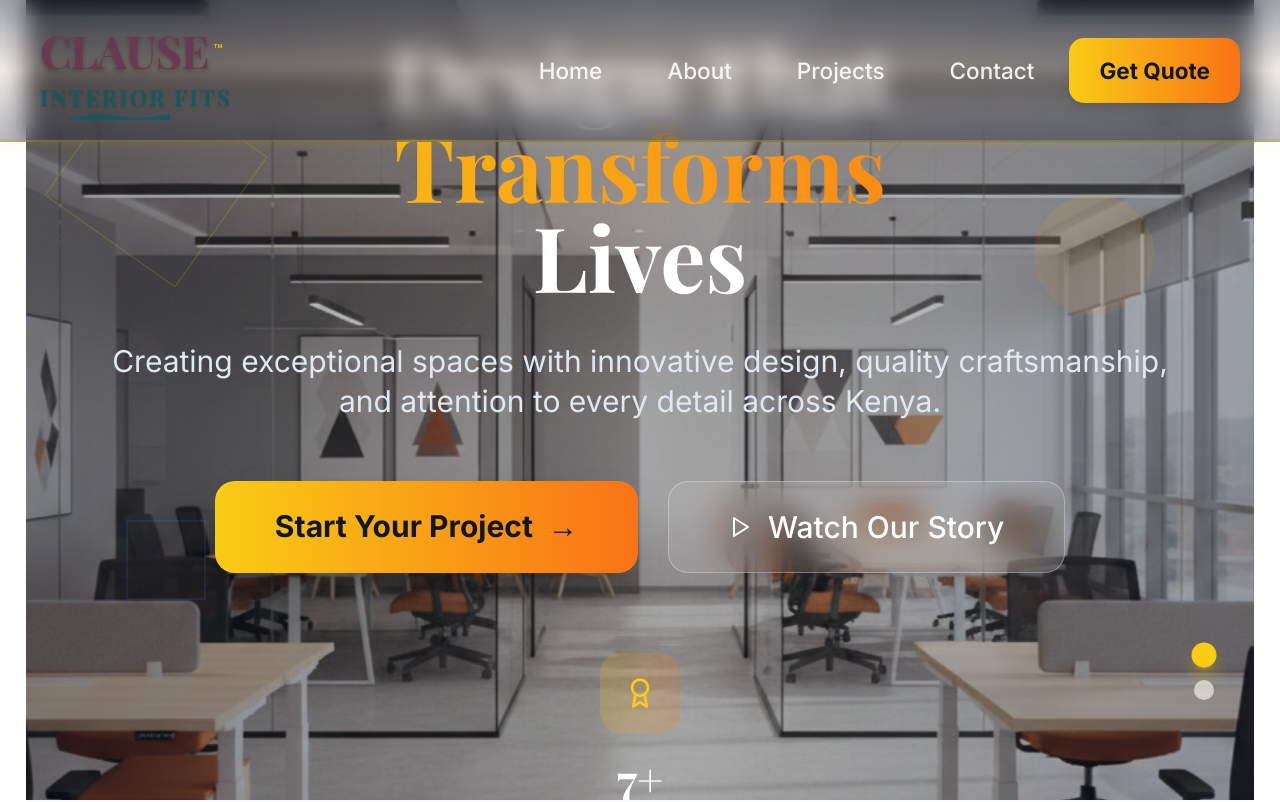
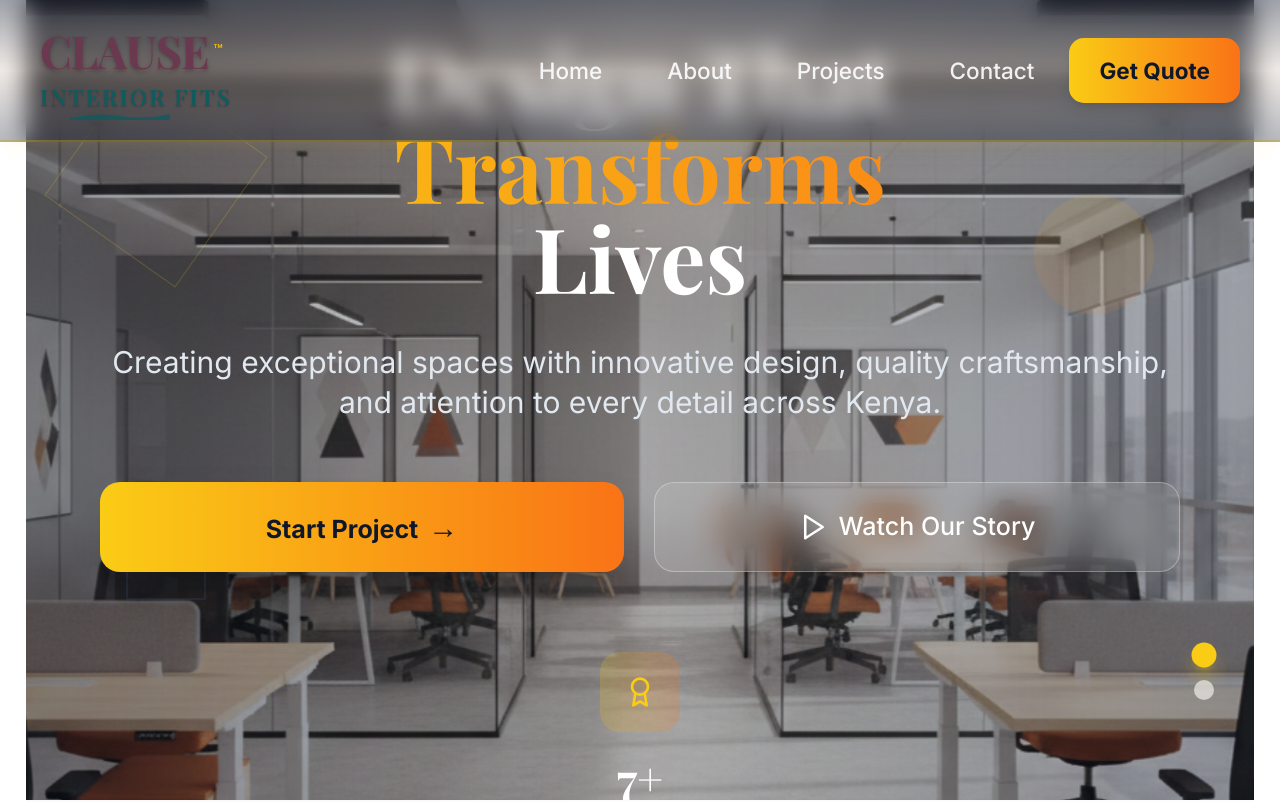
Before and after one commit to kevwasonga/K_Builders, a React (Vite) app: page / in a window 1280 px wide. Shown: the top 802 px of the page. Built offline with nearby package versions, Linux system fonts and the light colour scheme.

Commit message:
Make hero CTA buttons side-by-side on all screen sizes

```diff
--- a/src/components/Hero.tsx
+++ b/src/components/Hero.tsx
@@ -92,14 +92,14 @@ function Hero() {
               </p>
 
               {/* CTA Buttons */}
-              <div className="flex flex-col sm:flex-row gap-4 sm:gap-6 justify-center mb-12 sm:mb-16 px-4">
+              <div className="flex flex-row gap-2 xs:gap-3 sm:gap-4 md:gap-6 justify-center mb-12 sm:mb-16 px-2 xs:px-4">
                 <a
                   href="#about"
                   onClick={(e) => { e.preventDefault(); scrollToAbout(); }}
-                  className="bg-gradient-to-r from-yellow-400 to-orange-500 text-slate-900 px-6 sm:px-10 md:px-12 py-3 sm:py-4 md:py-5 rounded-xl sm:rounded-2xl text-sm xs:text-base sm:text-lg md:text-xl lg:text-2xl font-bold hover:from-yellow-500 hover:to-orange-600 transition-all transform hover:scale-105 shadow-2xl group inline-block"
+                  className="flex-1 bg-gradient-to-r from-yellow-400 to-orange-500 text-slate-900 px-3 xs:px-4 sm:px-6 md:px-8 py-2 xs:py-3 sm:py-4 md:py-5 rounded-lg xs:rounded-xl sm:rounded-2xl text-xs xs:text-sm sm:text-base md:text-lg lg:text-xl font-bold hover:from-yellow-500 hover:to-orange-600 transition-all transform hover:scale-105 shadow-2xl group inline-block text-center whitespace-nowrap"
                 >
-                  Start Your Project
-                  <span className="ml-3 group-hover:translate-x-2 transition-transform inline-block text-2xl">→</span>
+                  Start Project
+                  <span className="ml-1 xs:ml-2 group-hover:translate-x-2 transition-transform inline-block text-base xs:text-lg sm:text-xl md:text-2xl">→</span>
                 </a>
 
                 <a
@@ -111,10 +111,11 @@ function Hero() {
                       element.scrollIntoView({ behavior: 'smooth' });
                     }
                   }}
-                  className="bg-white/10 backdrop-blur-lg text-white px-6 sm:px-10 md:px-12 py-3 sm:py-4 md:py-5 rounded-xl sm:rounded-2xl text-sm xs:text-base sm:text-lg md:text-xl lg:text-2xl font-medium hover:bg-white/20 transition-all border border-white/30 group flex items-center justify-center"
+                  className="flex-1 bg-white/10 backdrop-blur-lg text-white px-3 xs:px-4 sm:px-6 md:px-8 py-2 xs:py-3 sm:py-4 md:py-5 rounded-lg xs:rounded-xl sm:rounded-2xl text-xs xs:text-sm sm:text-base md:text-lg lg:text-xl font-medium hover:bg-white/20 transition-all border border-white/30 group flex items-center justify-center whitespace-nowrap"
                 >
-                  <Play size={24} className="mr-3" />
-                  Watch Our Story
+                  <Play size={16} className="xs:w-5 xs:h-5 sm:w-6 sm:h-6 mr-1 xs:mr-2" />
+                  <span className="hidden xs:inline">Watch Our Story</span>
+                  <span className="xs:hidden">Story</span>
                 </a>
               </div>
 
```
